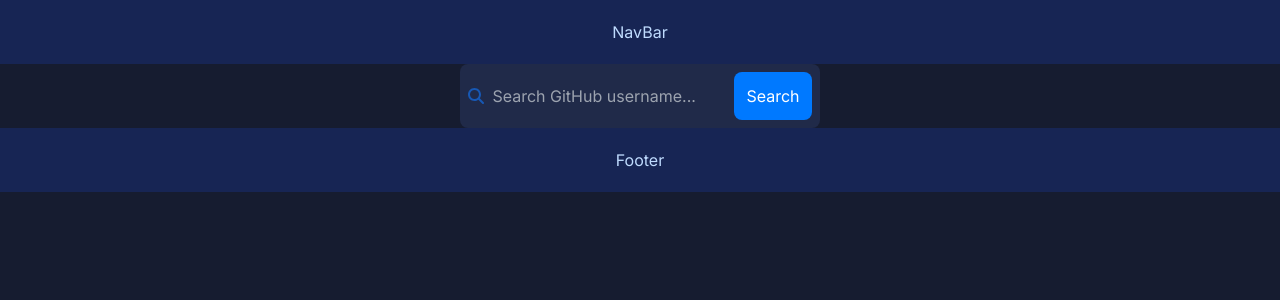
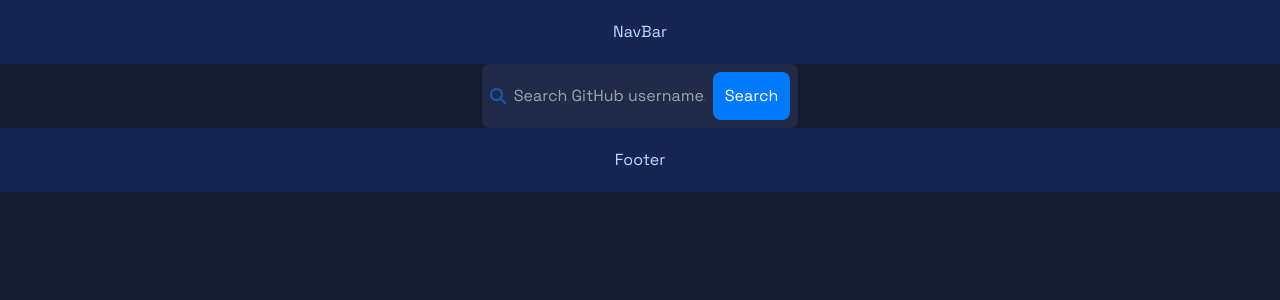
Before and after one commit to Estani02/APP-User-GitHub, a Next.js app: page / in a window 1280 px wide. Shown: the top 300 px of the page. Built offline with nearby package versions, Linux system fonts and the light colour scheme.

Commit message:
changed font

```diff
--- a/src/app/layout.tsx
+++ b/src/app/layout.tsx
@@ -1,9 +1,9 @@
 import NavBar from '@/components/nav_bar'
 import './globals.css'
-import { Inter } from 'next/font/google'
+import { Space_Grotesk } from 'next/font/google'
 import Footer from '@/components/footer'
 
-const inter = Inter({ subsets: ['latin'] })
+const spaceGrotesk = Space_Grotesk({ subsets: ['latin'] })
 
 export const metadata = {
   title: 'Create Next App',
@@ -17,7 +17,7 @@ export default function RootLayout({
 }) {
   return (
     <html lang="en">
-      <body className={`${inter.className} bg-[#161C30]`}>
+      <body className={`${spaceGrotesk.className} bg-[#161C30]`}>
         <NavBar />
         {children}
         <Footer />
```
